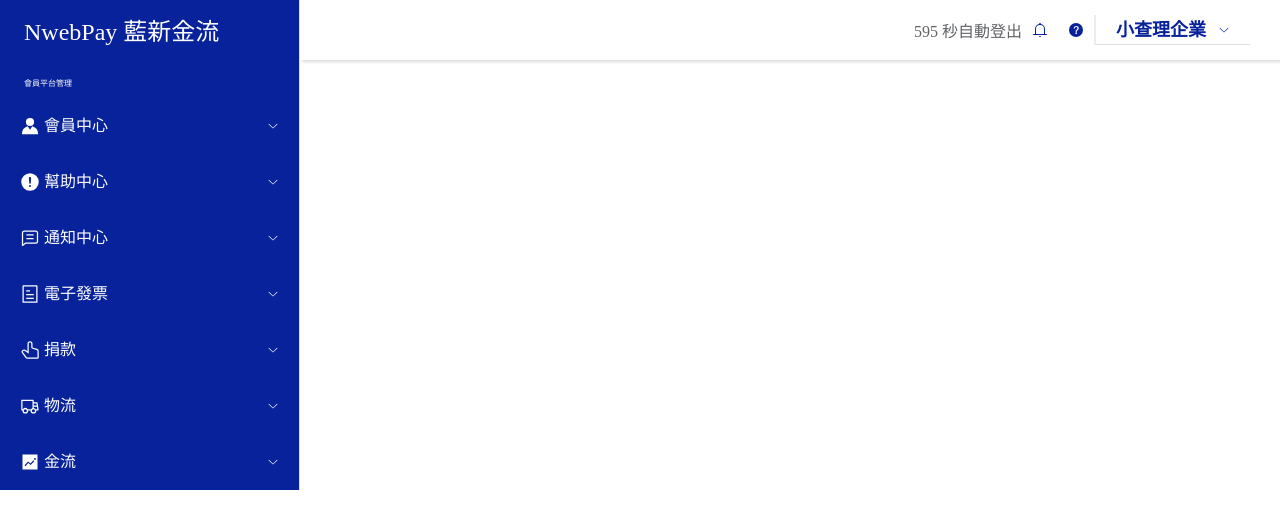
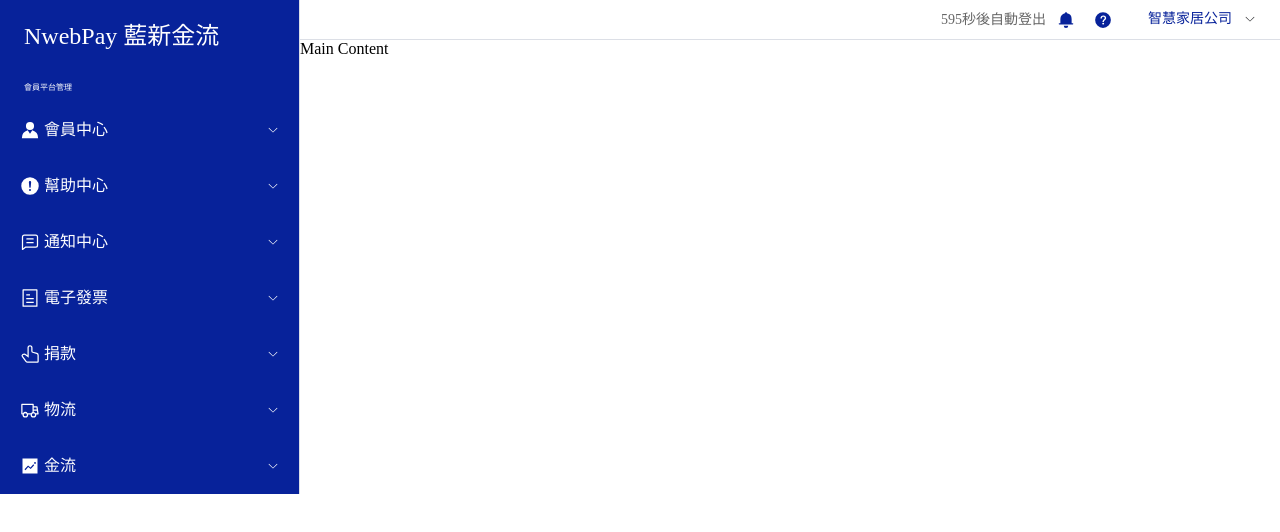
Before and after one commit to Gashapon-Team/site-frontend-vue-element-plus, a Vue app: page /homepage in a window 1280 px wide. Shown: the top 532 px of the page. Built offline with nearby package versions, Linux system fonts and the light colour scheme.

Commit message:
fix: navitigation item active style fixed

```diff
--- /dev/null
+++ b/src/components/layout/newheader.vue
@@ -0,0 +1,53 @@
+<template>
+  <el-menu
+    :default-active="activeIndex"
+    class="el-menu-demo main-nav"
+    mode="horizontal"
+    @select="handleSelect"
+  >
+  <el-sub-menu index="1" class="item-color"  style="border-bottom:none;background: initial;" >
+    <template #title><span style="color:#07229a;">智慧家居公司</span></template>
+    <el-menu-item style="border-bottom:none;background: initial;" index="1-1">登出</el-menu-item>
+  </el-sub-menu>
+    <el-menu-item index="2" style="border-bottom:none;background: initial;"><el-icon class="icon-color"><QuestionFilled /></el-icon></el-menu-item>
+    <el-menu-item index="3" style="border-bottom:none;background: initial;"><el-icon class="icon-color"><BellFilled /></el-icon></el-menu-item>
+    <el-menu-item index="4" style="color: #666666;border-bottom:none;cursor: default;background: initial;"><span class="text-color">{{logOutCounter}}</span>秒後自動登出</el-menu-item>
+  </el-menu>
+</template>
+
+<script setup>
+import {ref, onMounted} from 'vue';
+const logOutCounter = ref(600);
+onMounted(()=>{
+  setInterval(()=>{
+    if (logOutCounter.value > 0){
+      logOutCounter.value--;
+    } else {
+      alert('請重新登入')
+    }
+  }, 1000)
+})
+
+</script>
+
+<style lang="scss" scoped>
+@import '../../style//main.scss';
+.main-nav {
+  max-height: 40px;
+  width: 100%;
+  flex-direction: row-reverse;
+  &>li{
+    padding: 4px;
+  }
+  .icon-color,
+  .item-color {
+    color: $blue
+  }
+  .text-color {
+    color: #666666;
+  }
+  .el-sub-menu__title.el-tooltip__trigger.el-tooltip__trigger {
+    border-bottom: none;
+  }
+}
+</style>
--- a/src/components/menu/SideMenu.vue
+++ b/src/components/menu/SideMenu.vue
@@ -87,7 +87,7 @@ console.log('sideMenus', sidemenus)
   }
   .title {
     background-color: $blue;
-    padding: 12px 12px 30px 24px;
+    padding: 16px 16px 30px 24px;
     color: #ffffff;
     font-weight: 200;
   }
--- a/src/views/Homepage.vue
+++ b/src/views/Homepage.vue
@@ -2,18 +2,25 @@
   <div class="common-layout">
     <el-container>
       <el-aside><Sidemenu /></el-aside>
+      <div class="Content">
         <el-row><Header /></el-row>
-        <el-row> Main </el-row>
+        <el-row> Main Content</el-row>
+      </div>
     </el-container>
   </div>
 </template>
 
 <script setup>
 import Sidemenu from '../components/menu/SideMenu.vue'
-import Header from '../components/layout/header.vue'
+import Header from '../components/layout/newheader.vue'
 import { defineComponent } from 'vue'
 
 defineComponent({ Sidemenu, Header })
 </script>
-<style>
+<style scoped>
+.Content{
+  display: flex;
+  flex-direction: column;
+  width: 100%;
+}
 </style>
```
